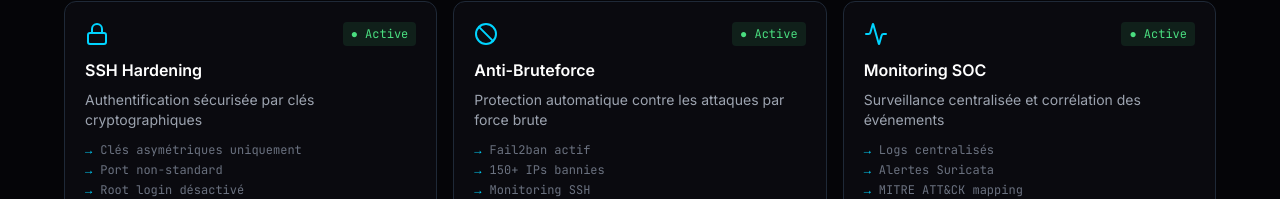
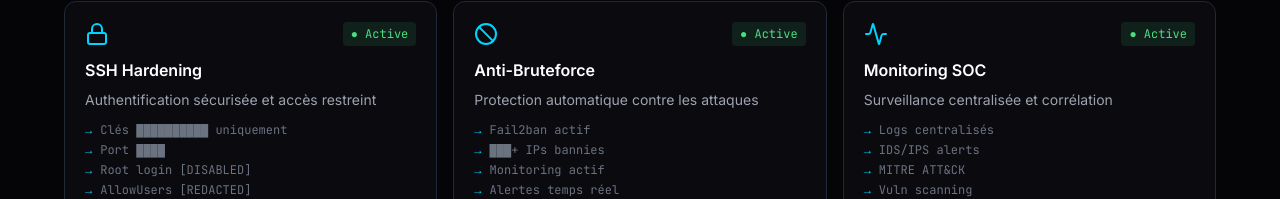
Before and after one commit to Metsamgit/portfolio, a React (Vite) app in the folder client/: page /visitor/lab in a window 1280 px wide. Shown: the part 753-952 px from the top of the page. Built offline with nearby package versions, Linux system fonts and the light colour scheme; no server answers.

Commit message:
Redact sensitive security details in Lab page

```diff
--- a/client/src/pages/visitor/Lab.jsx
+++ b/client/src/pages/visitor/Lab.jsx
@@ -43,24 +43,24 @@ const Lab = () => {
   const securityMeasures = [
     {
       name: 'SSH Hardening',
-      description: 'Authentification sécurisée par clés cryptographiques',
+      description: 'Authentification sécurisée et accès restreint',
       icon: Lock,
       status: 'active',
-      details: ['Clés asymétriques uniquement', 'Port non-standard', 'Root login désactivé', 'AllowUsers restreint'],
+      details: ['Clés ██████████ uniquement', 'Port ████', 'Root login [DISABLED]', 'AllowUsers [REDACTED]'],
     },
     {
       name: 'Anti-Bruteforce',
-      description: 'Protection automatique contre les attaques par force brute',
+      description: 'Protection automatique contre les attaques',
       icon: Ban,
       status: 'active',
-      details: ['Fail2ban actif', '150+ IPs bannies', 'Monitoring SSH', 'Alertes temps réel'],
+      details: ['Fail2ban actif', '███+ IPs bannies', 'Monitoring actif', 'Alertes temps réel'],
     },
     {
       name: 'Monitoring SOC',
-      description: 'Surveillance centralisée et corrélation des événements',
+      description: 'Surveillance centralisée et corrélation',
       icon: Activity,
       status: 'active',
-      details: ['Logs centralisés', 'Alertes Suricata', 'MITRE ATT&CK mapping', 'Scan vulnérabilités'],
+      details: ['Logs centralisés', 'IDS/IPS alerts', 'MITRE ATT&CK', 'Vuln scanning'],
     },
   ]
 
```
